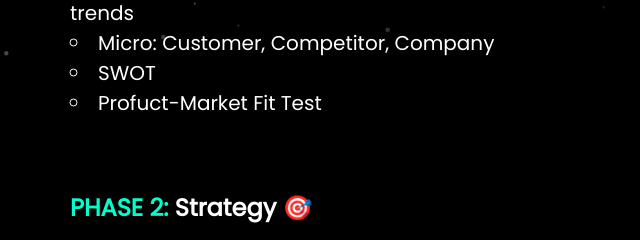
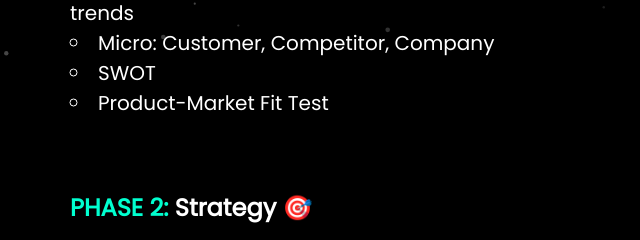
Before and after one commit to Burtwa/GrowthPlaybook, a plain HTML site: page index.html in a window 1280 px wide. Shown: the part 710-950 px from the top of the page, 320-960 px from the left. Drawn offline with Linux system fonts and the light colour scheme.

Commit message:
Update index.html

```diff
--- a/index.html
+++ b/index.html
@@ -28,7 +28,7 @@
     <li>Macro: Economic, Social, Legal, Technology trends</li>
     <li>Micro: Customer, Competitor, Company</li>
     <li>SWOT</li>
-    <li>Profuct-Market Fit Test</li>
+    <li>Product-Market Fit Test</li>
   </ul>
 </div>
 
```
